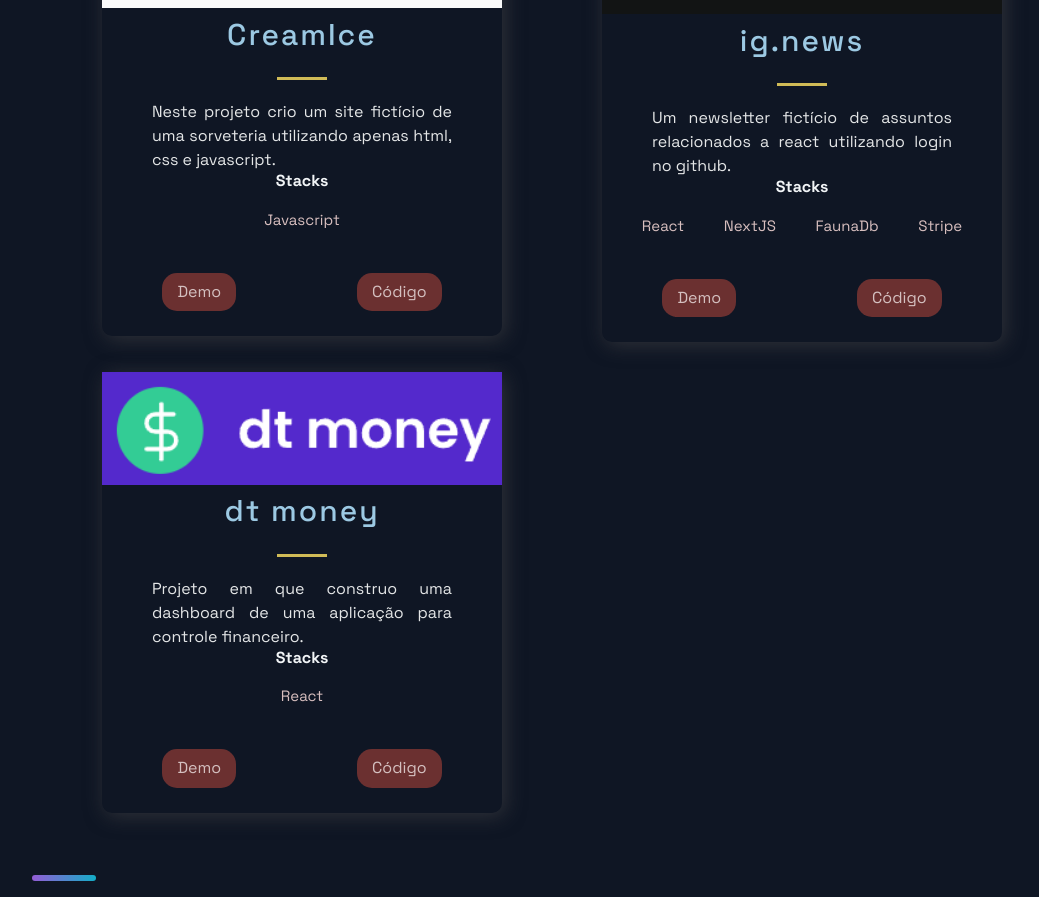
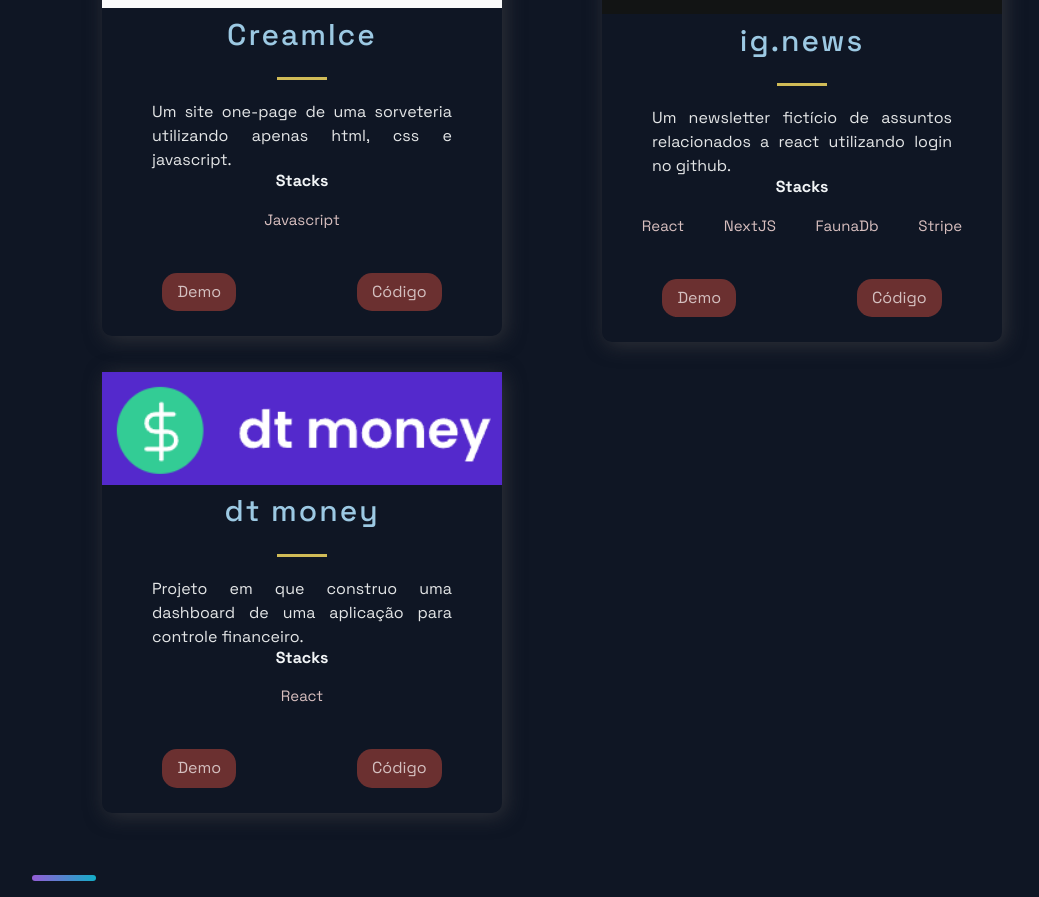
Before and after one commit to Luiz-Fel/luiz-fel-portfolio, a Next.js app: page / in a window 1280 px wide. Shown: the part 813-1710 px from the top of the page, without its empty margins (88-1127 px from the left). Built offline with nearby package versions, Linux system fonts and the light colour scheme.

Commit message:
Changed constants description.

```diff
--- a/src/constants/constants.js
+++ b/src/constants/constants.js
@@ -1,7 +1,7 @@
 export const projects = [
   {
     title: 'CreamIce',
-    description: "Neste projeto crio um site fictício de uma sorveteria utilizando apenas html, css e javascript.",
+    description: "Um site one-page de uma sorveteria utilizando apenas html, css e javascript.",
     image: '/images/CreamIceLogo.png',
     tags: ['Javascript'],
     source: 'https://github.com/Luiz-Fel/CreamIce',
@@ -14,7 +14,7 @@ export const projects = [
     image: '/images/ignewsLogo.png',
     tags: ['React', 'NextJS', 'FaunaDb', 'Stripe'],
     source: 'https://github.com/Luiz-Fel/ignews',
-    visit: 'https://vercel.com/luiz-fel/ignews',
+    visit: 'https://ignews-luiz-fel.vercel.app/',
     id: 2,
   },
   {
```
